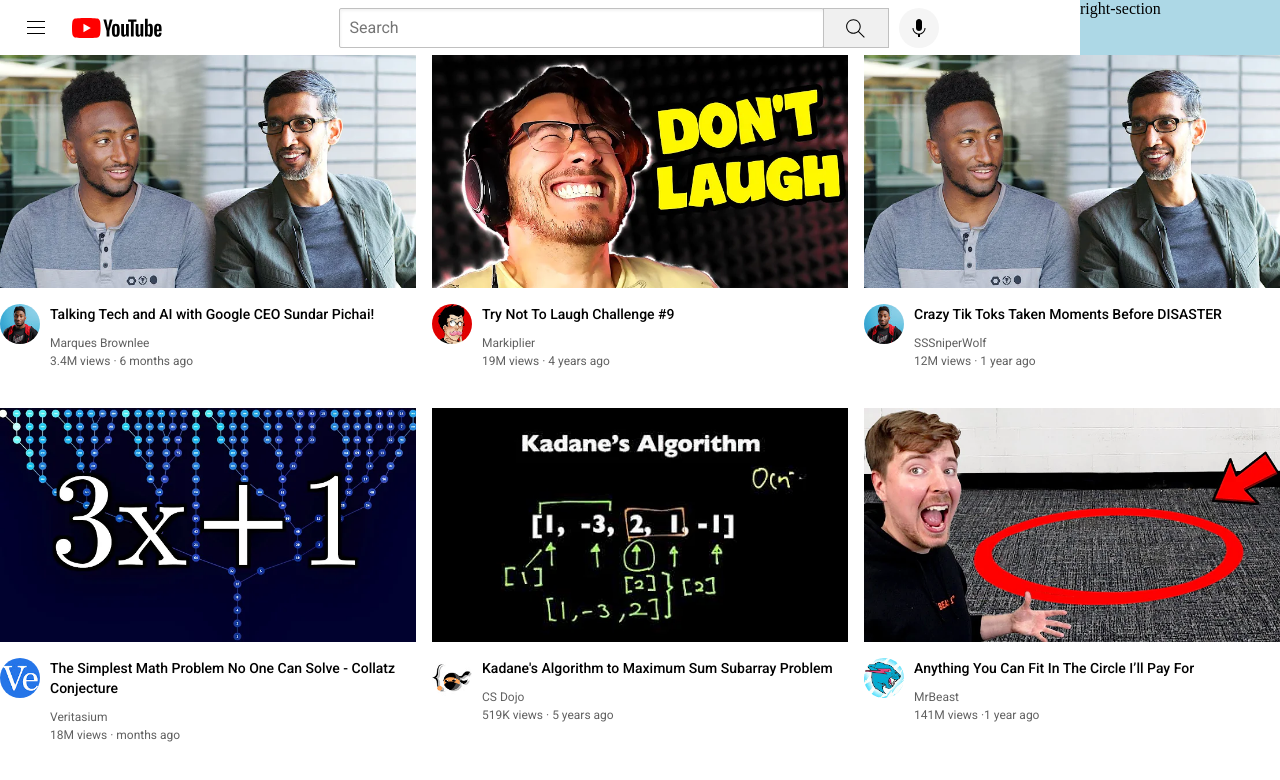
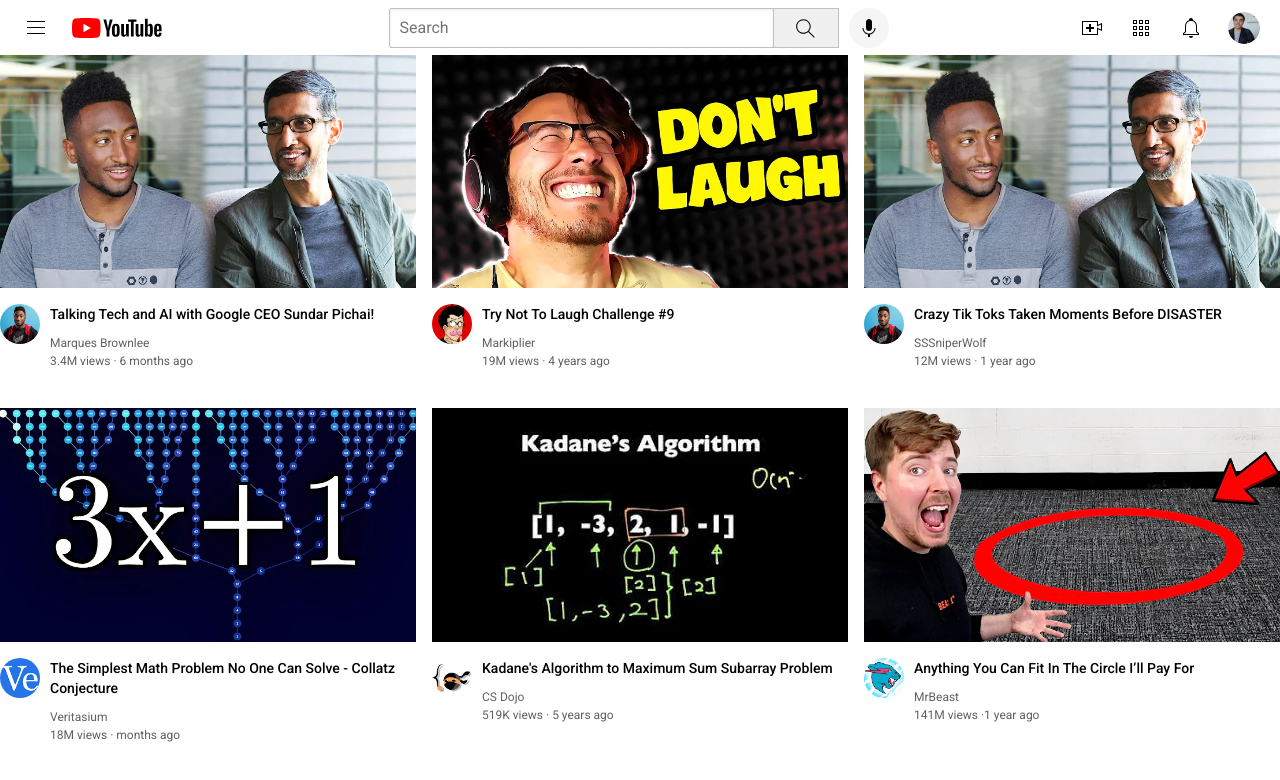
Before and after one commit to saeedalhakimi/html-tutorial, a plain HTML site: page index.html in a window 1280 px wide. Drawn offline with Linux system fonts and the light colour scheme.

Commit message:
right section

```diff
--- a/css/header.css
+++ b/css/header.css
@@ -30,7 +30,7 @@
   align-items: center;
   margin-left: 70px;
   margin-right: 35px;
-  max-width: 600px;
+  max-width: 500px;
 }
  .search-bar {
   flex: 1;
@@ -40,6 +40,7 @@
   border-width: 1px;
   border-style: solid;
   border-radius: 2px;
+  width: 0;
   border-color: rgb(192, 192, 192);
   box-shadow: inset 1px 2px 3px rgba(0, 0, 0, 0.05);
  }
@@ -76,6 +77,21 @@
   margin-top: 4px;
 }
 .right-section {
-  background-color: lightblue;
-  width: 200px;
+  margin-right: 20px;
+  width: 180px;
+  display: flex;
+  align-items: center;
+  justify-content: space-between;
+  flex-shrink: 0;
 }
+
+.upload-icon,
+.youtube-apps-icon,
+.notifications-icon {
+  height: 24px;
+}
+
+.current-user-picture {
+  height: 32px;
+  border-radius: 16px;
+}
--- a/index.html
+++ b/index.html
@@ -30,7 +30,12 @@
                 <img class ="voice-search-icon" src="icons/voice-search-icon.svg" >
             </button>
         </div>
-        <div class="right-section">right-section</div>
+        <div class="right-section">
+            <img class="upload-icon" src="icons/upload.svg">
+            <img class="youtube-apps-icon" src="icons/youtube-apps.svg">
+            <img class="notifications-icon" src="icons/notifications.svg">
+            <img class="current-user-picture" src="channel-pictures/my-channel.jpeg" >
+        </div>
 
 
 
```
